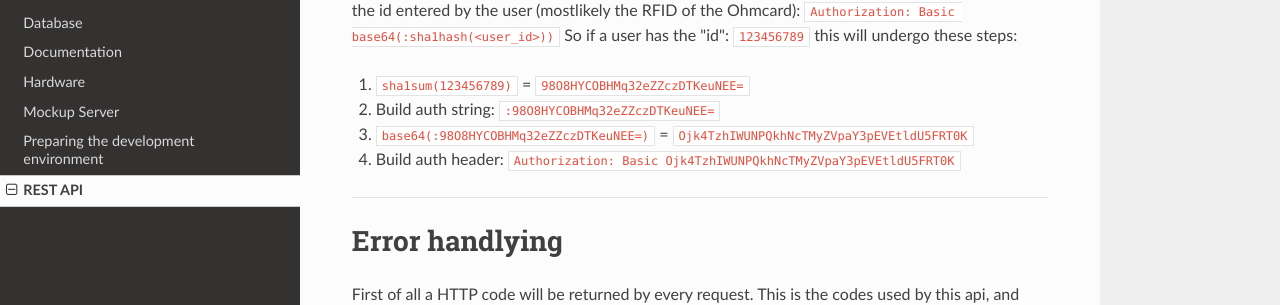
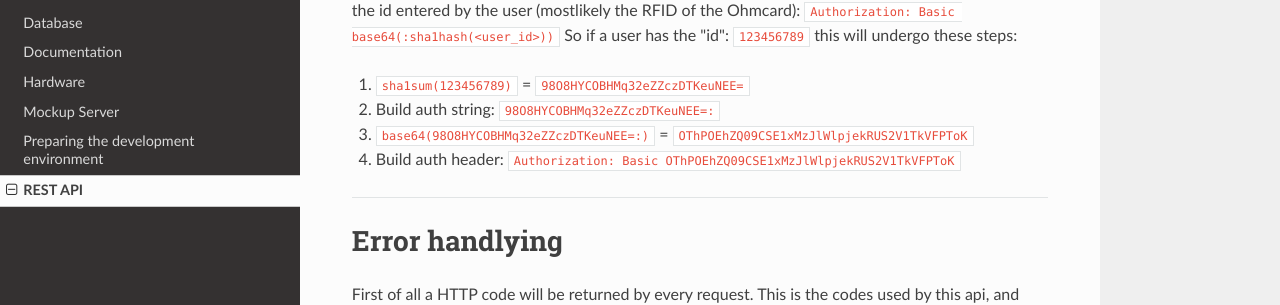
Before and after one commit to FSIN-ohm/Matomat-Documentation, an MkDocs documentation site: the page built from docs/rest_api.md, in a window 1280 px wide and 900 px high, scrolled down 12090 px. Shown: the part 156-461 px from the top of the window. Built offline with MkDocs 1.6.1, drawn with Linux system fonts in a browser that asks for light colours; nearby versions of some CDN libraries.

Commit message:
fix auth

```diff
--- a/docs/rest_api.md
+++ b/docs/rest_api.md
@@ -594,9 +594,9 @@
 So if a user has the "id": `123456789` this will undergo these steps:
 
 1. `sha1sum(123456789)` =  `98O8HYCOBHMq32eZZczDTKeuNEE=`
-3. Build auth string: `:98O8HYCOBHMq32eZZczDTKeuNEE=`
-4. `base64(:98O8HYCOBHMq32eZZczDTKeuNEE=)` = `Ojk4TzhIWUNPQkhNcTMyZVpaY3pEVEtldU5FRT0K`
-5. Build auth header: `Authorization: Basic Ojk4TzhIWUNPQkhNcTMyZVpaY3pEVEtldU5FRT0K`
+3. Build auth string: `98O8HYCOBHMq32eZZczDTKeuNEE=:`
+4. `base64(98O8HYCOBHMq32eZZczDTKeuNEE=:)` = `OThPOEhZQ09CSE1xMzJlWlpjekRUS2V1TkVFPToK`
+5. Build auth header: `Authorization: Basic OThPOEhZQ09CSE1xMzJlWlpjekRUS2V1TkVFPToK`
 
 ----
 
```
